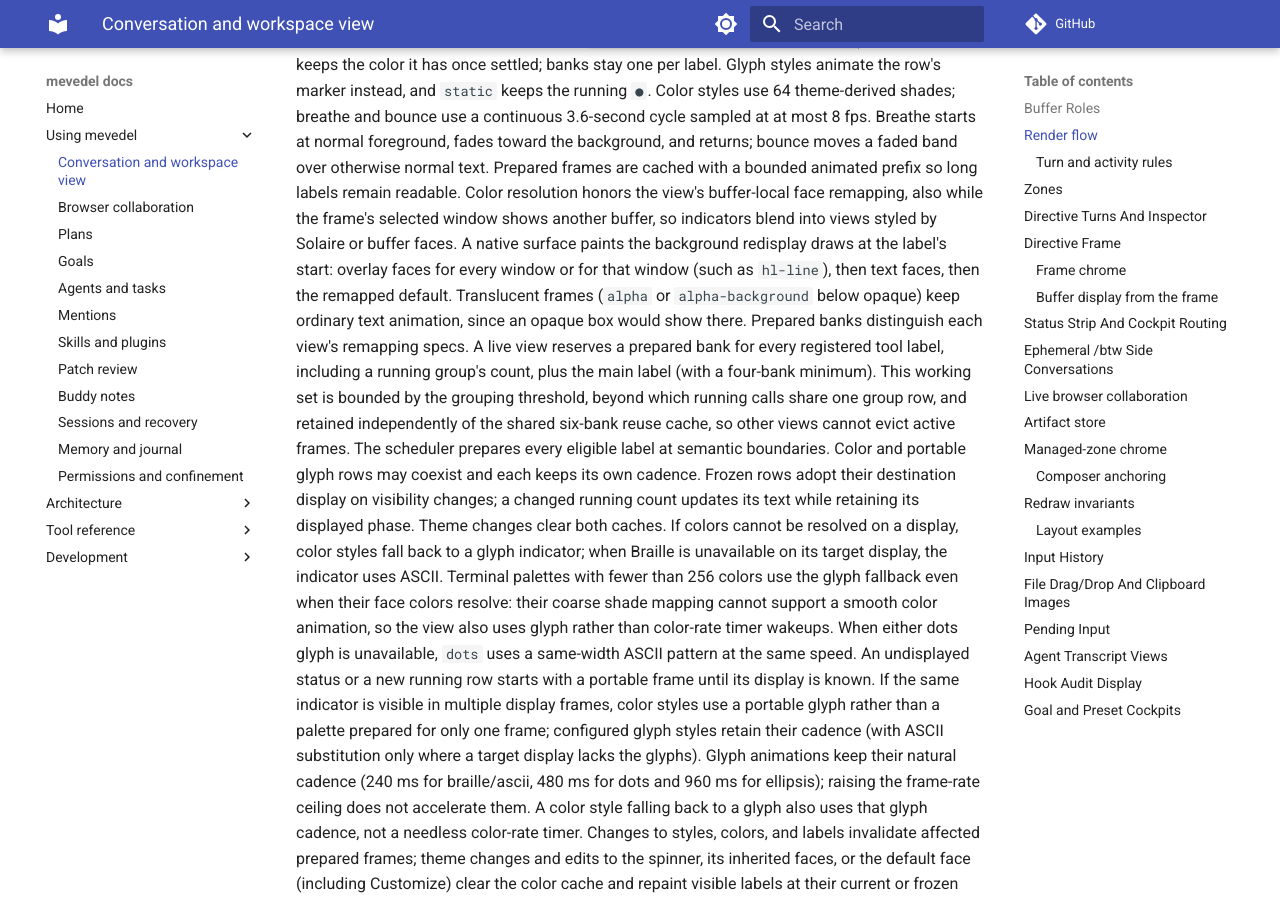
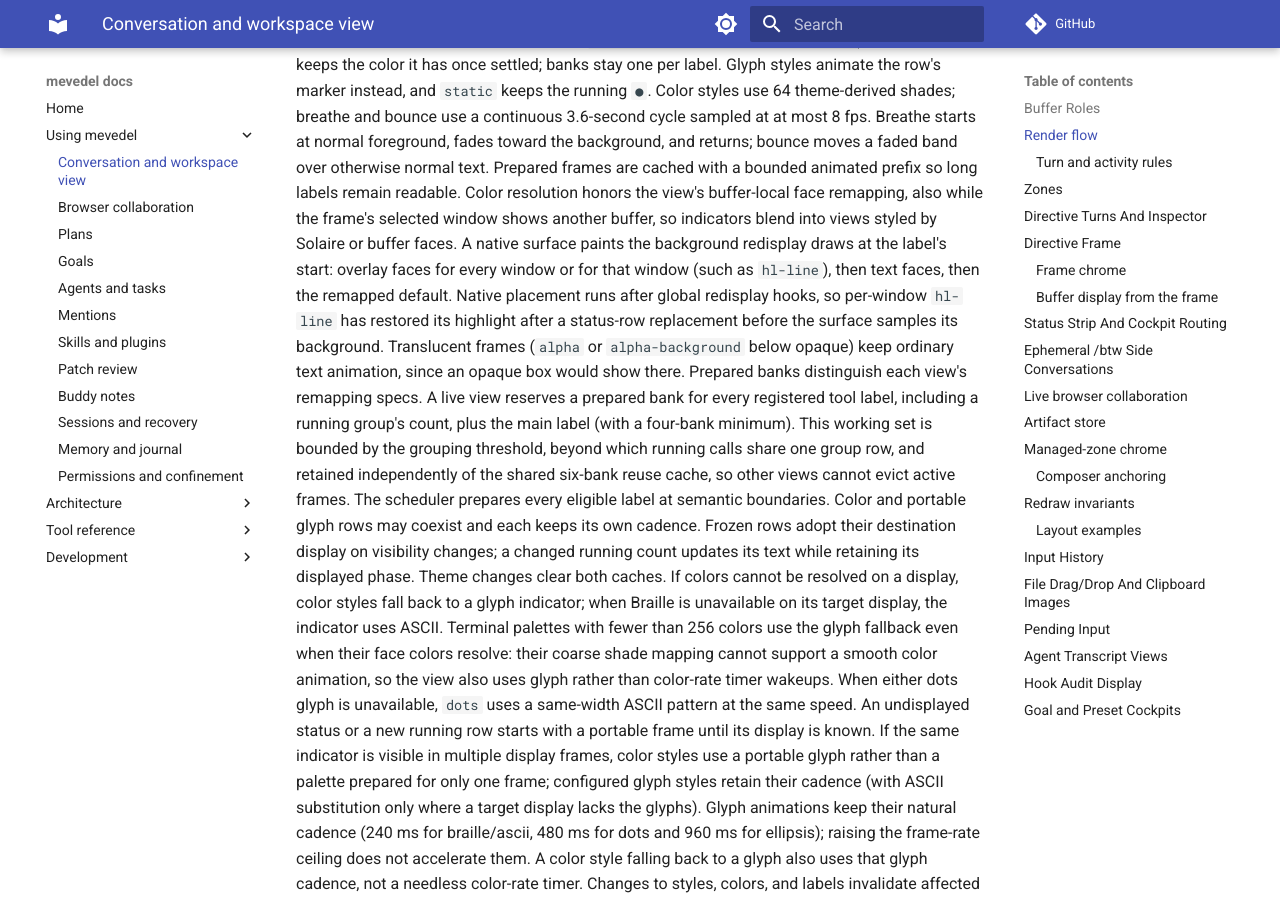
Before and after one commit to FrauH0lle/mevedel, an MkDocs documentation site: the page built from docs/view.md, in a window 1280 px wide and 900 px high, scrolled down 10194 px. Built offline with MkDocs 1.6.1 and Material for MkDocs 9.7.7, drawn with Linux system fonts in a browser that asks for light colours; comment, search, counter and statistics services are not loaded.

Commit message:
Fix native indicator flicker on highlighted status rows

```diff
--- a/docs/view.md
+++ b/docs/view.md
@@ -485,6 +485,9 @@ frame's selected window shows another buffer, so indicators blend into views
 styled by Solaire or buffer faces. A native surface paints the background
 redisplay draws at the label's start: overlay faces for every window or for
 that window (such as `hl-line`), then text faces, then the remapped default.
+Native placement runs after global redisplay hooks, so per-window `hl-line`
+has restored its highlight after a status-row replacement before the surface
+samples its background.
 Translucent frames (`alpha` or `alpha-background` below opaque) keep ordinary
 text animation, since an opaque box would show there. Prepared banks distinguish each view's remapping specs. A live view reserves a prepared bank for every registered tool label, including
 a running group's count, plus the main label (with a four-bank minimum). This working
```
Also changed, not shown: 4 other files.
